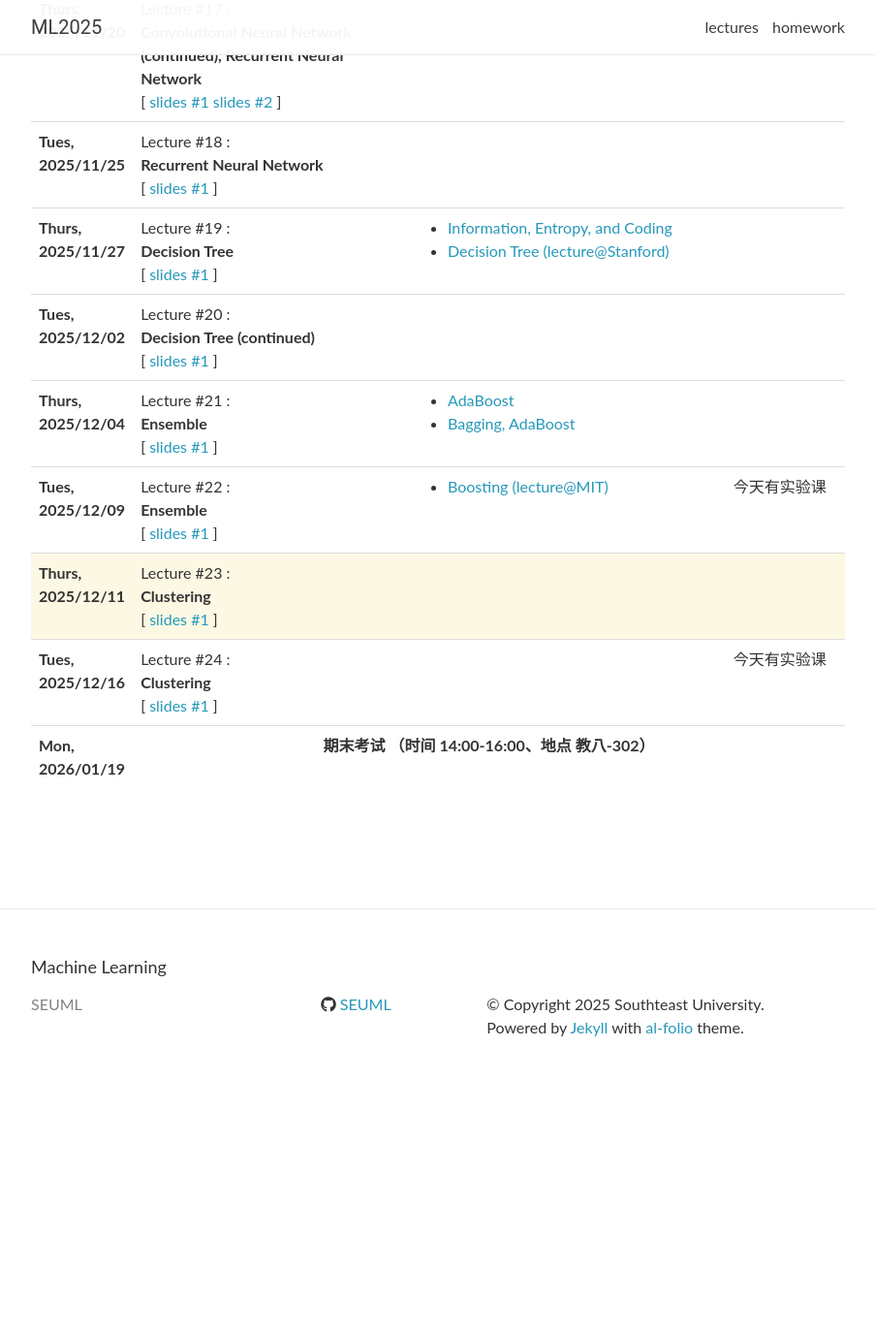
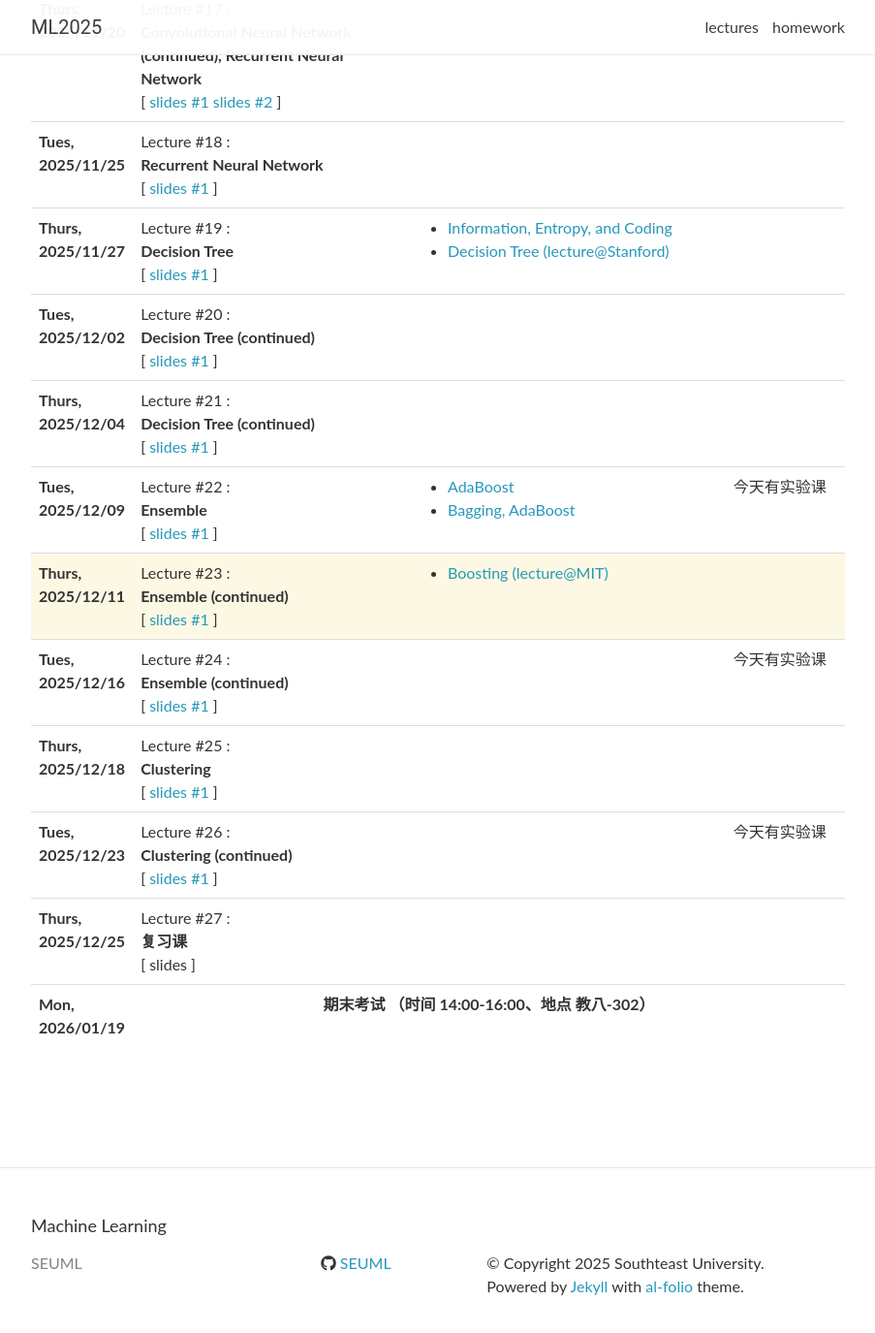
Before and after one commit to SEUML/ml-spring-2025, a Jekyll site: the page built from _pages/lectures.md, in a window 1280 px wide and 1400 px high, scrolled down 1833 px. Shown: the top 1375 px of the window at 97% size, without its empty margins (188-1091 px from the left). Built offline with Jekyll 4.4.1, drawn with Linux system fonts in a browser that asks for light colours; nearby versions of some CDN libraries; comment, search, counter and statistics services are not loaded; before the commit the page ends 2966 px from its top, so only the background shows below that.

Commit message:
Update lecture schedule for December 2025
Added new lecture entries for Decision Tree (continued), Ensemble (continued), Clustering (continued), and a review session. Adjusted dates and logistics for several lectures to reflect the updated course schedule.

```diff
--- a/_data/lectures.yml
+++ b/_data/lectures.yml
@@ -163,11 +163,9 @@
 
 - date: Thurs, 2025/12/04
   title: >
-    <strong> Ensemble </strong>
-  slides: "../assets/slides/lecture11.pdf"
+    <strong> Decision Tree (continued)</strong>
+  slides: "../assets/slides/lecture10.pdf"
   readings:
-  - <a href="https://www.cs.toronto.edu/~mbrubake/teaching/C11/Handouts/AdaBoost.pdf" target="_blank"> AdaBoost </a>
-  - <a href="https://www.cs.toronto.edu/~rgrosse/courses/csc311_f20/slides/lec06.pdf" target="_blank"> Bagging, AdaBoost </a>
   logistics:
 
 - date: Tues, 2025/12/09
@@ -175,22 +173,45 @@
     <strong> Ensemble </strong>
   slides: "../assets/slides/lecture11.pdf"
   readings:
-  - <a href="https://www.youtube.com/watch?v=UHBmv7qCey4" target="_blank"> Boosting (lecture@MIT) </a>
+  - <a href="https://www.cs.toronto.edu/~mbrubake/teaching/C11/Handouts/AdaBoost.pdf" target="_blank"> AdaBoost </a>
+  - <a href="https://www.cs.toronto.edu/~rgrosse/courses/csc311_f20/slides/lec06.pdf" target="_blank"> Bagging, AdaBoost </a>
   logistics: 今天有实验课
 
 - date: Thurs, 2025/12/11
+  title: >
+    <strong> Ensemble (continued)</strong>
+  slides: "../assets/slides/lecture11.pdf"
+  readings:
+  - <a href="https://www.youtube.com/watch?v=UHBmv7qCey4" target="_blank"> Boosting (lecture@MIT) </a>
+  logistics:
+
+- date: Tues, 2025/12/16
+  title: >
+    <strong> Ensemble (continued)</strong>
+  slides: "../assets/slides/lecture11.pdf"
+  readings:
+  logistics: 今天有实验课
+
+- date: Thurs, 2025/12/18
   title: >
     <strong> Clustering </strong>
   slides: "../assets/slides/lecture12.pdf"
   readings:
   logistics:
 
-- date: Tues, 2025/12/16
+- date: Tues, 2025/12/23
   title: >
-    <strong> Clustering </strong>
+    <strong> Clustering (continued)</strong>
   slides: "../assets/slides/lecture12.pdf"
   readings:
   logistics: 今天有实验课
+
+- date: Thurs, 2025/12/25
+  title: >
+    <strong> 复习课 </strong>
+  slides:
+  readings:
+  logistics:
 
 
 - date: Mon, 2026/01/19
```
